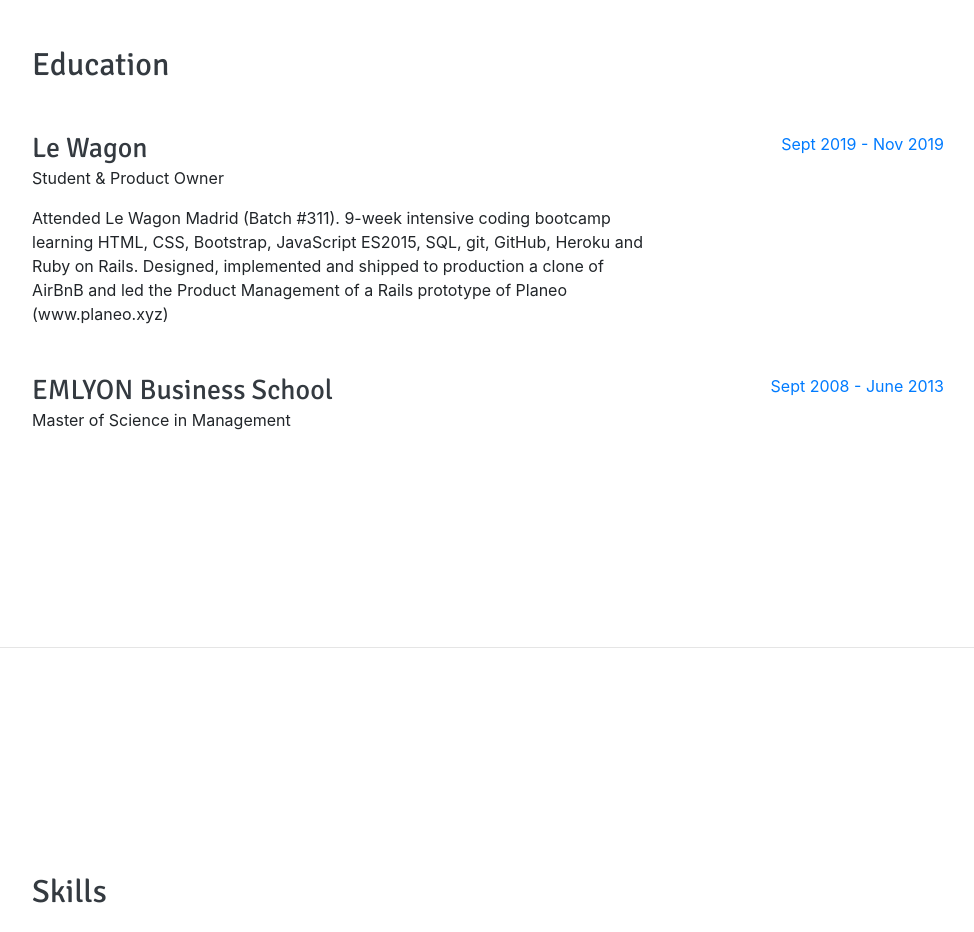
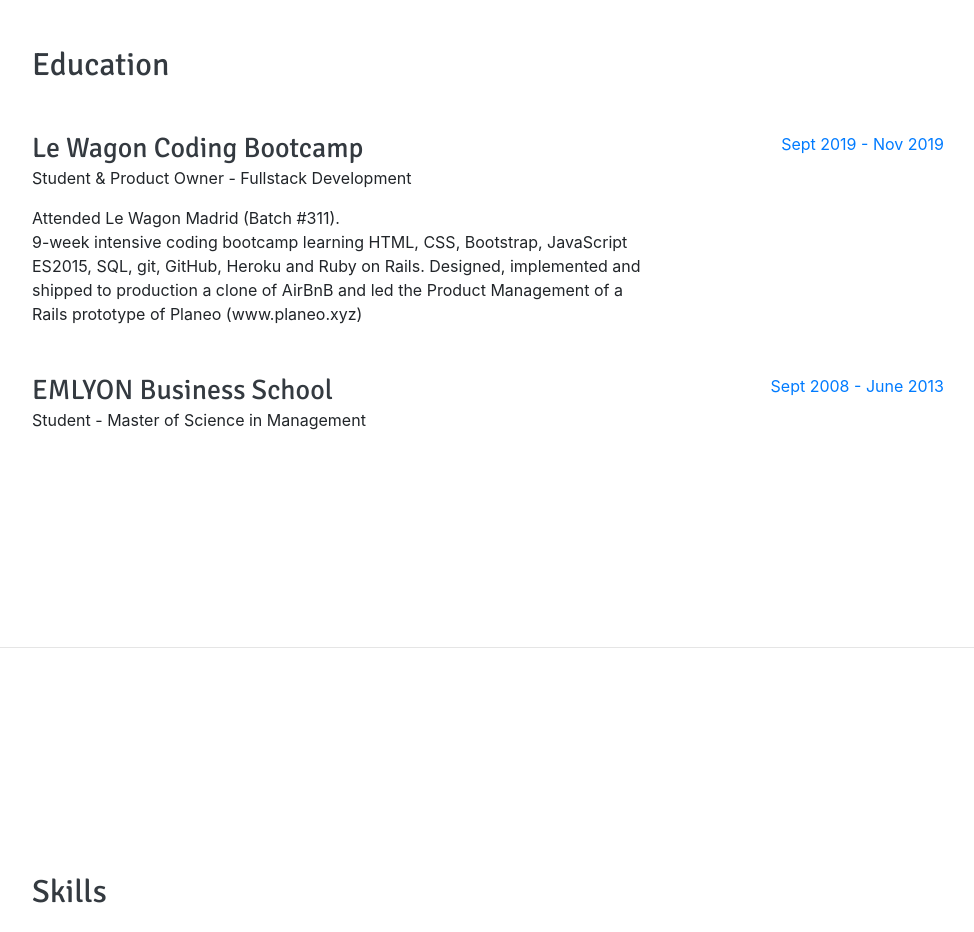
Before and after one commit to fanny-rojon/profile, a website with bundled scripts: page index.html in a window 1280 px wide. Shown: the part 2000-2932 px from the top of the page, without its empty margins (288-1262 px from the left). Built offline with nearby package versions, Linux system fonts and the light colour scheme; a web font is replaced by a local one.

Commit message:
content - education

```diff
--- a/index.html
+++ b/index.html
@@ -147,9 +147,10 @@
 
         <div class="resume-item d-flex flex-column flex-md-row justify-content-between mb-5">
           <div class="resume-content">
-            <h3 class="mb-0">Le Wagon</h3>
-            <div class="subheading mb-3">Student & Product Owner</div>
-            <div>Attended Le Wagon Madrid (Batch #311).
+            <h3 class="mb-0">Le Wagon Coding Bootcamp</h3>
+            <div class="subheading mb-3">Student & Product Owner - Fullstack Development</div>
+            <div>Attended Le Wagon Madrid (Batch #311). </div>
+            <div>
               9-week intensive coding bootcamp learning HTML, CSS, Bootstrap, JavaScript ES2015,
               SQL, git, GitHub, Heroku and Ruby on Rails. Designed, implemented and shipped to
               production a clone of AirBnB and led the Product Management of a Rails prototype of Planeo (www.planeo.xyz)</div>
@@ -162,7 +163,8 @@
         <div class="resume-item d-flex flex-column flex-md-row justify-content-between">
           <div class="resume-content">
             <h3 class="mb-0">EMLYON Business School</h3>
-            <div class="subheading mb-3">Master of Science in Management</div>
+            <div class="subheading mb-3">Student - Master of Science in Management</div>
+            <div></div>
           </div>
           <div class="resume-date text-md-right">
             <span class="text-primary">Sept 2008 - June 2013</span>
```
